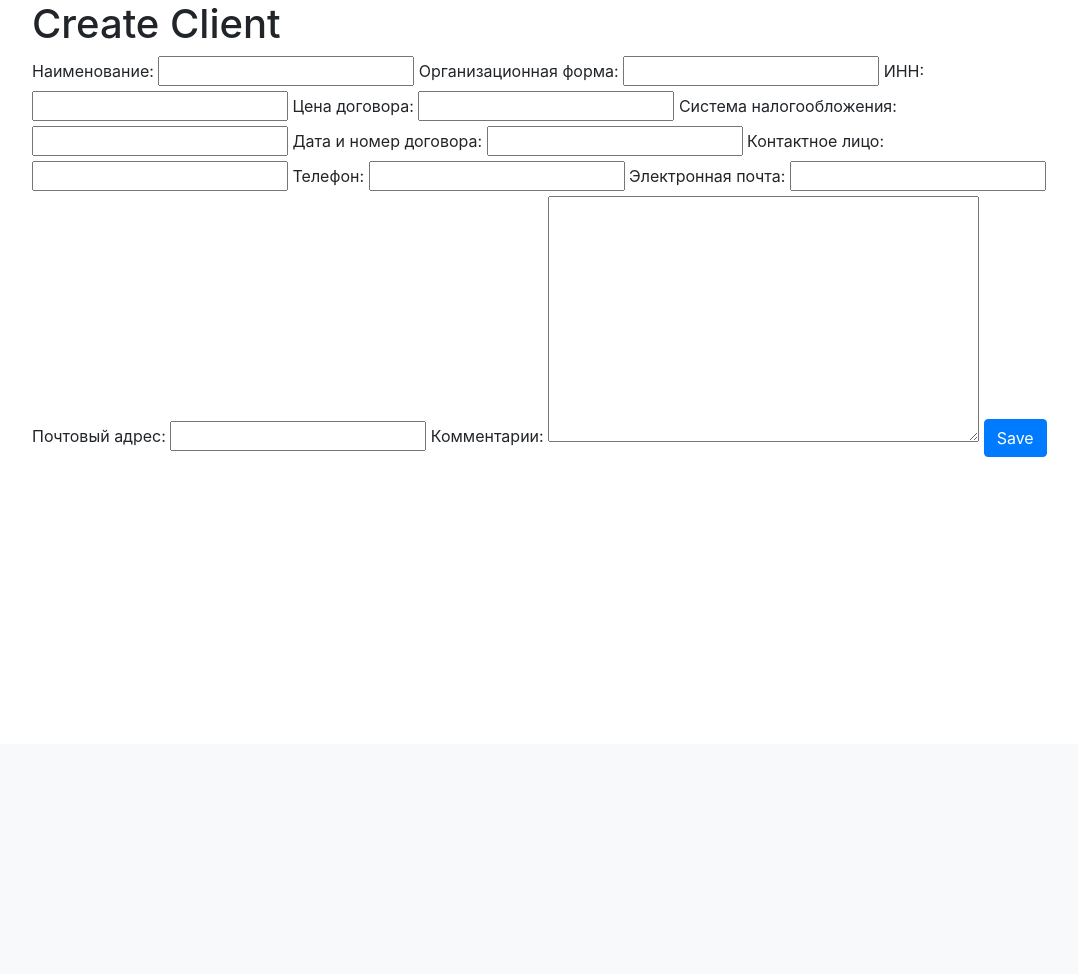
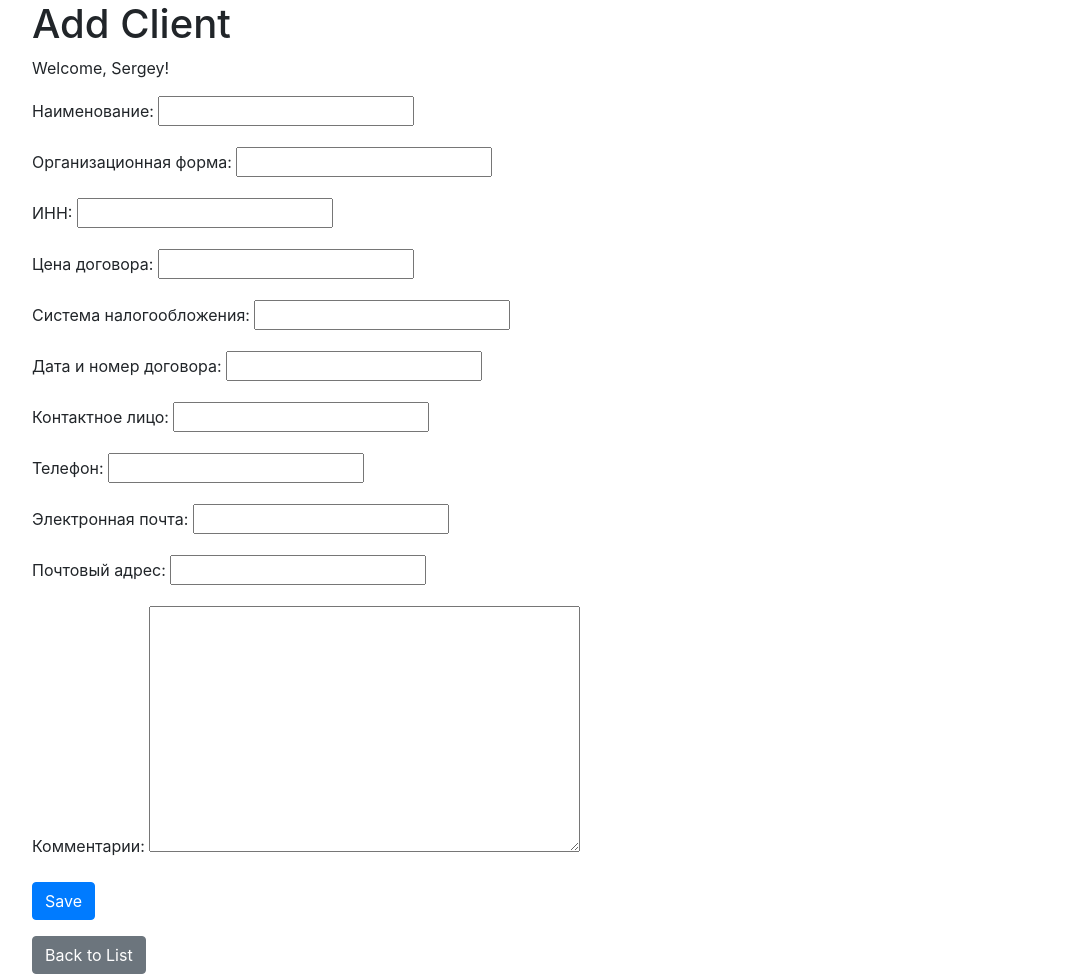
Before and after one commit to Sergey-Pashkov/MB4, a Django app: page /clients/create/ in a window 1280 px wide. Shown: the part 56-1030 px from the top of the page, without its empty margins (53-1131 px from the left). Before the commit the page ends 513 px from the top, so only its background shows below. Run offline with Django 5.2, Linux system fonts and the light colour scheme; a user stored in the database is signed in; some libraries are stand-ins or nearby versions.

Commit message:
Добавлено приветствие пользователю на странце справочника клиентов

```diff
--- a/Home_button/Accounting_button/templates/Accounting_button/client_create.html
+++ b/Home_button/Accounting_button/templates/Accounting_button/client_create.html
@@ -1,10 +1,13 @@
+<!-- templates/Accounting_button/client_create.html -->
 {% extends "Accounting_button/base.html" %}
-{% block title %}Create Client{% endblock %}
+{% block title %}Add Client{% endblock %}
 {% block content %}
-<h1>Create Client</h1>
+<h1>Add Client</h1>
+<p>Welcome, {{ user.username }}!</p> <!-- Приветствие пользователя -->
 <form method="post">
     {% csrf_token %}
-    {{ client_form.as_table }}
+    {{ client_form.as_p }}
     <button type="submit" class="btn btn-primary">Save</button>
 </form>
+<a href="{% url 'client_list' %}" class="btn btn-secondary mt-3">Back to List</a>
 {% endblock %}
--- a/Home_button/Accounting_button/templates/Accounting_button/client_list.html
+++ b/Home_button/Accounting_button/templates/Accounting_button/client_list.html
@@ -3,6 +3,7 @@
 {% block title %}Client List{% endblock %}
 {% block content %}
 <h1>Client List</h1>
+<p>Welcome, {{ user.username }}!</p> <!-- Приветствие пользователя -->
 <a href="{% url 'client_create' %}" class="btn btn-primary mb-3">Add Client</a>
 <table class="table">
     <thead>
```
Also changed, not shown: Home_button/Accounting_button/templates/Accounting_button/client_edit.html (+4 -4 lines).
